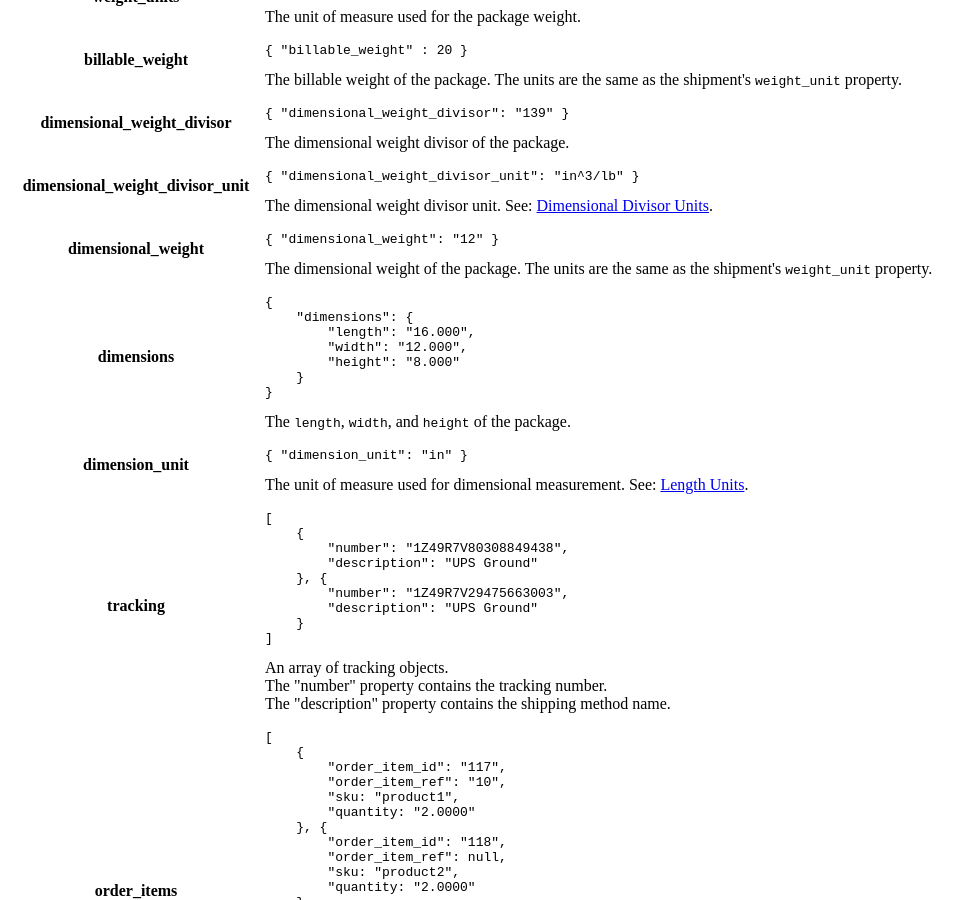
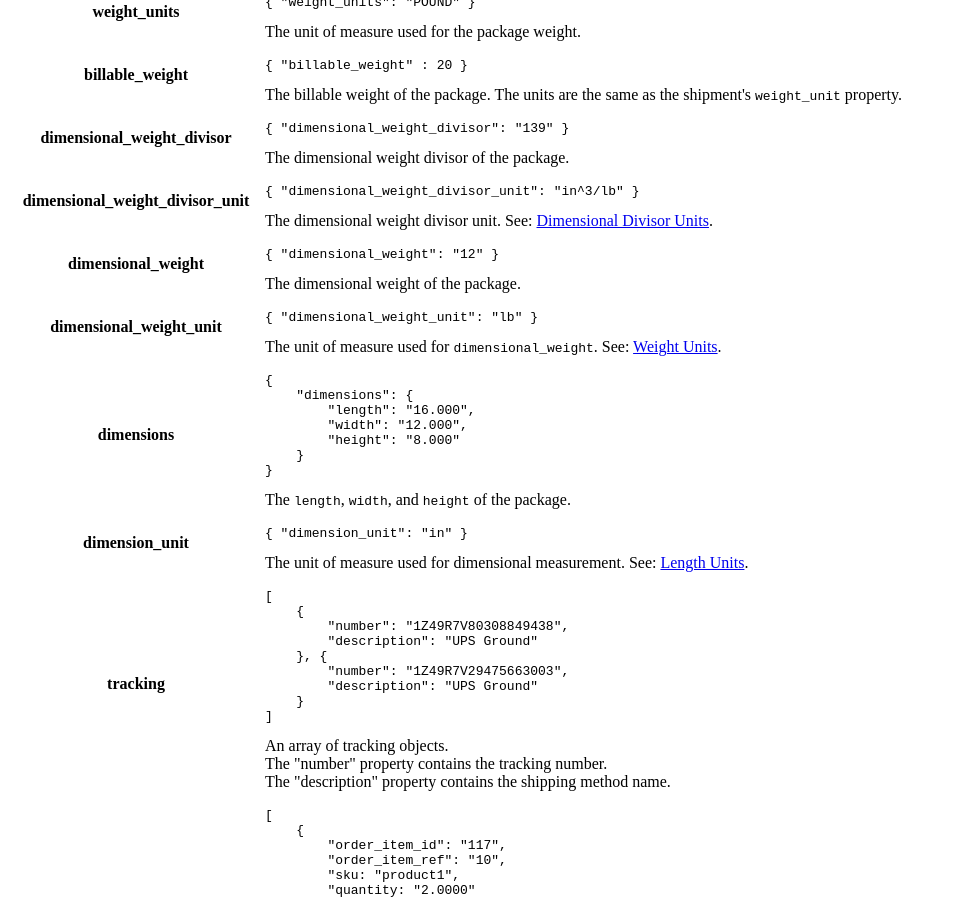
Before and after one commit to ShipStream/shipstream.github.io, a Jekyll site: the page built from _posts/2014-07-25-shipment.md, in a window 1280 px wide and 900 px high, scrolled down 7540 px. Shown: the whole window, without its empty margins (0-972 px from the left). Built offline with Jekyll 4.4.1, drawn with Linux system fonts in a browser that asks for light colours; a style sheet for code colours, icons or effects is not loaded; some of the changed text lies outside the part shown.

Commit message:
Update rating package field units. Refs DEV-655

```diff
--- a/_posts/2014-07-25-shipment.md
+++ b/_posts/2014-07-25-shipment.md
@@ -193,6 +193,7 @@ Shipment information.
                 "dimensional_weight_divisor": "139",
                 "dimensional_weight_divisor_unit": "in^3/lb",
                 "dimensional_weight": "14",
+                "dimensional_weight_unit": "lb",
                 "dimensions": {
                     "length": "16.000",
                     "width": "12.000",
@@ -632,7 +633,14 @@ true if shipment was successfully updated.
     <th>dimensional_weight</th>
     <td>
         <pre><code>{ "dimensional_weight": "12" }</code></pre>
-        The dimensional weight of the package.  The units are the same as the shipment's <code>weight_unit</code> property.
+        The dimensional weight of the package.
+    </td>
+</tr>
+<tr>
+    <th>dimensional_weight_unit</th>
+    <td>
+        <pre><code>{ "dimensional_weight_unit": "lb" }</code></pre>
+        The unit of measure used for <code>dimensional_weight</code>. See: <a href="/doc/units-of-measure.html#weight" title="Weight Units">Weight Units</a>.
     </td>
 </tr>
 <tr>
```
Also changed, not shown: _posts/2014-07-25-order.md (+8 -2 lines).
